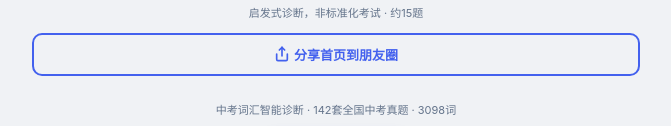
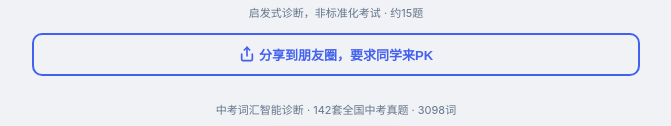
Before and after one commit to GoodeSam/zhongkao-vocabulary-size-test, a plain HTML site: page index.html in a window 1280 px wide. Shown: the part 3092-3218 px from the top of the page, without its empty margins (304-975 px from the left). Drawn offline with Linux system fonts and the light colour scheme; a script that the page names is missing.

Commit message:
Reword share-to-moments CTA to encourage peer PK
Change button text from "分享首页到朋友圈" to
"分享到朋友圈，要求同学来PK" — same action, but the new wording
frames it as a challenge and nudges viral sharing among classmates.

Co-Authored-By: Claude Opus 4.7 (1M context) <noreply@anthropic.com>

```diff
--- a/index.html
+++ b/index.html
@@ -272,7 +272,7 @@ table.wlt tr:hover{background:var(--bg)}
     <div class="txc mt8" style="font-size:11px;color:var(--gray)">启发式诊断，非标准化考试 &middot; 约15题</div>
     <button class="btn btn-o" style="margin-top:10px;font-size:13px;padding:10px" onclick="shareHomepage()">
       <svg width="16" height="16" viewBox="0 0 24 24" fill="none" stroke="currentColor" stroke-width="2.5" stroke-linecap="round" style="vertical-align:middle;margin-right:4px"><path d="M4 12v8a2 2 0 002 2h12a2 2 0 002-2v-8"/><polyline points="16 6 12 2 8 6"/><line x1="12" y1="2" x2="12" y2="15"/></svg>
-      分享首页到朋友圈
+      分享到朋友圈，要求同学来PK
     </button>
     <div class="txc mt8" id="hist-note" style="font-size:11px;color:var(--gray)"></div>
     <script>
```
